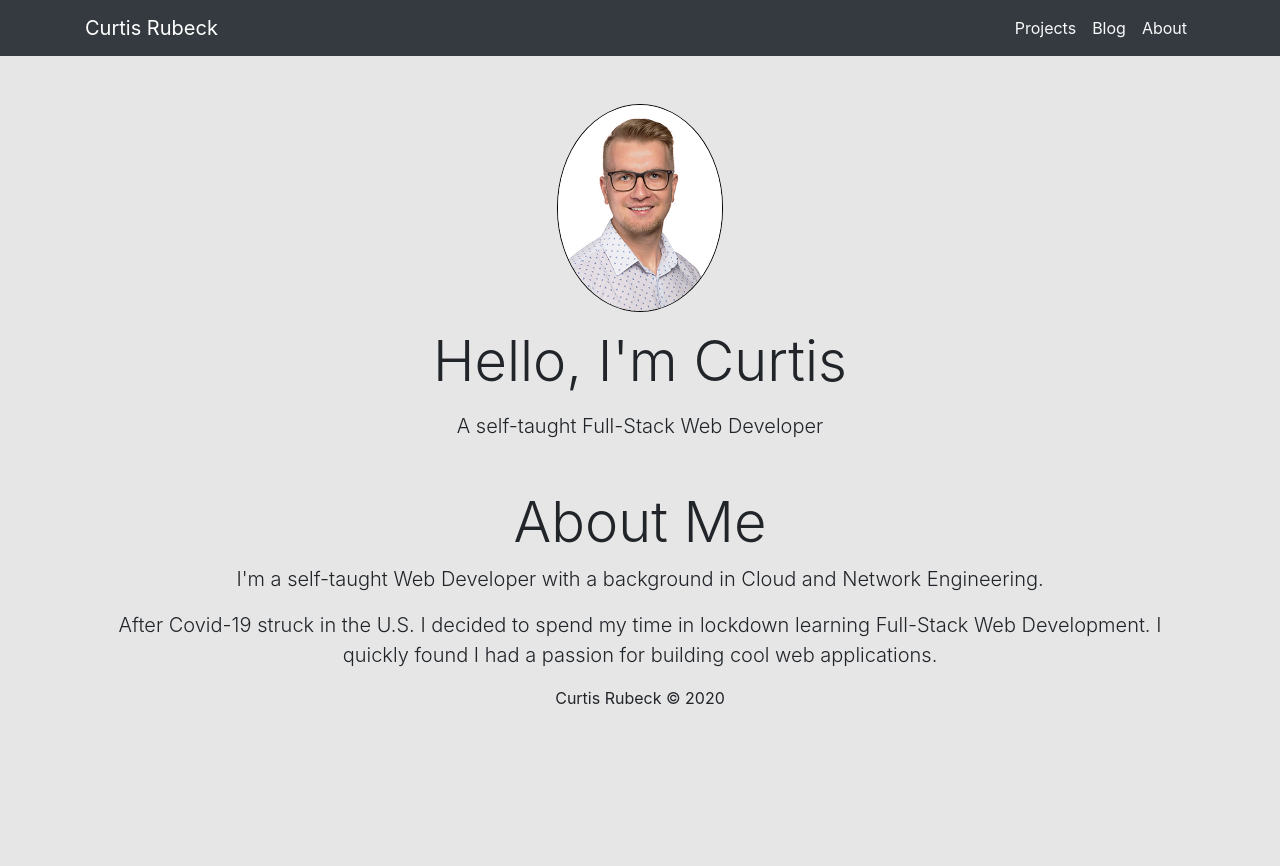
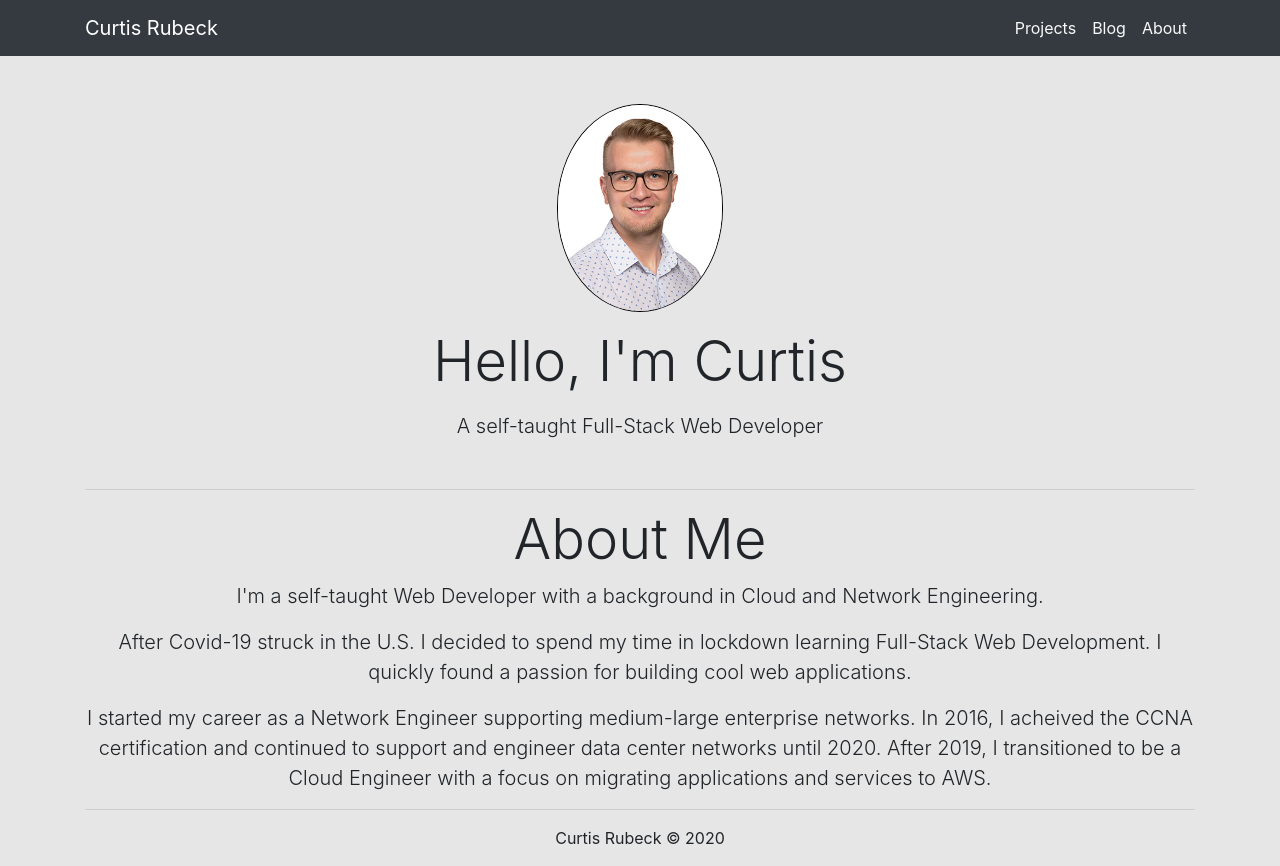
Before and after one commit to curtrube/myportfolio, a plain HTML site: page index.html in a window 1280 px wide. Before the commit the page ends 800 px from the top, so only its background shows below. Drawn offline with nearby package versions, Linux system fonts and the light colour scheme.

Commit message:
updated about me section

```diff
--- a/index.html
+++ b/index.html
@@ -46,15 +46,22 @@
 
     <!-- About Me -->
     <div class="container text-center">
+        <hr>
         <h1 class="display-4">About Me</h1>
         <p class="lead">I'm a self-taught Web Developer with a background in Cloud and Network Engineering.</p>
         <p class="lead">After Covid-19 struck in the U.S. I decided to spend my time in lockdown learning Full-Stack Web Development.
-            I quickly found I had a passion for building cool web applications.
+            I quickly found a passion for building cool web applications.
+        </p>
+        <p class="lead">I started my career as a Network Engineer supporting medium-large enterprise networks. In 2016,
+            I acheived the CCNA certification and continued to support and engineer data center networks until 2020. After 2019,
+            I transitioned to be a Cloud Engineer with a focus on migrating applications
+            and services to AWS.
         </p>
     </div>
 
     <!-- Footer -->
-    <footer id="main-footer" class="">
+    <footer id="main-footer" class="container">
+        <hr>
         <div class="container text-center">
               <p>Curtis Rubeck &copy; <span id="year"></span></p>
           </div>
```
